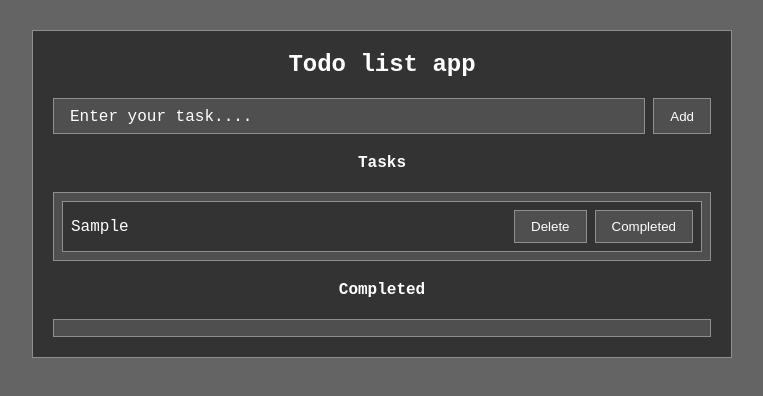
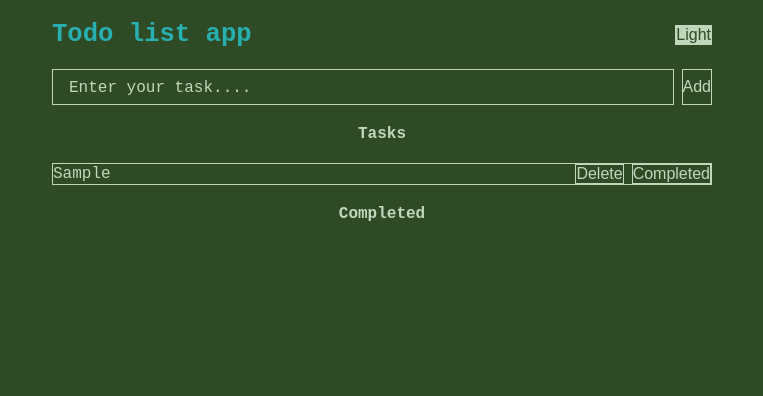
Before and after one commit to SandipTamangDev/project_3_js_todo_list_app, a plain HTML site: page index.html in a window 1280 px wide. Both pictures are taken after typing "Sample" into the empty fields and a click on the button "Add". Shown: the whole page, without its empty margins (258-1021 px from the left). Drawn offline with Linux system fonts and the light colour scheme.

Commit message:
feat: add dark/light theme toggle

```diff
--- a/css/styles.css
+++ b/css/styles.css
@@ -4,16 +4,29 @@
     box-sizing: border-box;
 }
 
+:root {
+    --white: #C0D7BB;
+    --black: #2F4B26;
+
+
+
+}
+
 body, html {
     height: 100%;
-    background-color: #646464;
+    /* background-color: #646464; */
     font-family:Arial, Helvetica, sans-serif;
-    padding: 5px;
 }
 
 body {
-    font-size: 1rem;
+    font-size: clamp(0.8rem, 2vw, 1rem);
     font-family: monospace
+}
+
+header {
+    display: flex;
+    align-items: center;
+    justify-content: space-between;
 }
 
 section {
@@ -21,31 +34,32 @@ section {
     display: flex;
     align-items: flex-start;
     justify-content: center;
-    padding: 20px 0;
 }
 
 .container {
-    background-color: #333;
+    background-color: var(--black);;
     padding: 20px;
-    width: clamp(700px, 50%, 1024px);
+    width: 100%;
+    max-width: 700px;
     text-align: center;
     display: flex;
     flex-direction: column;
     gap: 20px;
-    border: 1px solid rgb(143, 143, 143);
+    /* border: 1px solid rgb(143, 143, 143); */
 }
 
 ul li {
     list-style: none;
 }
 
-.container h1 {
-    color: #fff;
+h1 {
+    color: #28AFB0;
     font-family: monospace;
+    font-size: clamp(1.5rem, 2vw, 3rem);
 }
 
 h2 {
-    color: #fff;
+    /* color: #fff; */
     font-family: monospace;
     font-size: 1rem;
 }
@@ -60,52 +74,128 @@ input {
     padding: 0.5rem 1rem;
     outline: none;
     border: none;
-    background-color: #4f4f4f;
-    color: #fff;
+    /* background-color: #4f4f4f;
+    color: #fff; */
     font-size: 1rem;
-    border: 1px solid rgb(143, 143, 143);
+    /* border: 1px solid rgb(143, 143, 143); */
 }
 
 input::placeholder {
-    color: #fff;
+    /* color: #fff; */
     font-size: 1rem;
     font-family: monospace;
 }
 
 button {
-    padding: 0.5rem 1rem;
-    background-color: #4f4f4f;
-    border: 1px solid rgb(143, 143, 143);
-    color: #fff;
+    font-size: clamp(0.5rem, 2vw, 1rem);
+    /* background-color: #4f4f4f; */
+    /* border: 1px solid rgb(143, 143, 143);
+    color: #fff; */
     cursor: pointer;
 }
 
+button:hover {
+    /* background-color: #f4f4f4;
+    color: var(--black);; */
+    translate: transform()
+}
+
 ul {
-    background-color: #4f4f4f;
+    /* background-color: #4f4f4f; */
     display: flex;
     align-items: center;
     flex-direction: column;
     justify-content: flex-start;
     gap: 0.5rem;
-    padding: 0.5rem;
-    border: 1px solid rgb(143, 143, 143);
+    /* border: 1px solid rgb(143, 143, 143); */
 
 }
 
 ul li {
-    background-color: #333;
-    color: #fff;
+    /* background-color: var(--black);;
+    color: #fff; */
     display: flex;
     align-items: center;
     justify-content: space-between;
     width: 100%;
     text-align: left;
-    padding: 0.5rem;
-    border: 1px solid rgb(143, 143, 143);
+
     white-space: pre;
+    overflow-x: auto;
 }
 
 .button-wrapper {
     display: flex;
     gap: 0.5rem;
+    overflow-x: unset;
 }
+
+.Dark {
+    background-color: var(--white);;
+    color: var(--black);;
+}
+
+.Light {
+    background-color: var(--black);;
+    color: var(--white);
+}
+
+.Dark li {
+    border: 1px solid var(--black);
+}
+
+.Light li {
+    border: 1px solid var(--white);
+}
+
+.Dark section .container {
+    background-color: var(--white);
+    /* border: 1px solid var(--black); */
+}
+
+.Light section .container {
+    background-color: var(--black);
+    /* border: 1px solid var(--white); */
+}
+
+.Dark button {
+    background-color: var(--white);
+    color: var(--black);
+    border: 1px solid var(--black);
+}
+
+.Light button {
+    background-color: var(--black);
+    border: 1px solid var(--white);
+    color: var(--white);
+}
+
+.Light input {
+    background-color: var(--black);
+    color: var(--white);
+    border: 1px solid var(--white);
+}
+
+.Dark input {
+    background-color: var(--white);
+    color: var(--black);;
+    border: 1px solid var(--black);;
+}
+
+.Light #theme-switcher {
+    background-color: var(--white);;
+    color: var(--black);;
+}
+
+.Dark #theme-switcher {
+    background-color: var(--black);;
+    color: var(--white);;
+}
+
+.Light input::placeholder {
+    color: var(--black);;
+}
+
+.Light input::placeholder {
+    color: var(--white);
+}
--- a/index.html
+++ b/index.html
@@ -10,11 +10,14 @@
     <body>
         <section>
             <div class="container">
-                <h1>Todo list app</h1>
-                    <div class="input_container">
-                        <input type="text" id="input" placeholder="Enter your task....">
-                        <button type="button" id="add">Add</button>
-                    </div>
+                <header>
+                    <h1>Todo list app</h1>
+                    <button type="button" id="theme-switcher" aria-label="theme-switcher"></button>
+                </header>
+                <div class="input_container">
+                    <input type="text" id="input" placeholder="Enter your task....">
+                    <button type="button" id="add">Add</button>
+                </div>
 
                 <h2>Tasks</h2>
                 <ul id="task-list">
--- a/js/script.js
+++ b/js/script.js
@@ -2,6 +2,27 @@ const taskInput = document.getElementById('input');
 const todoList = document.getElementById('task-list');
 const addTaskBtn = document.getElementById('add');
 const completedList = document.getElementById('completed-task');
+
+function themeSwitcher() {
+    const themeSwitcherBtn = document.getElementById('theme-switcher');
+    let theme = localStorage.getItem("theme");
+    const getSystemTheme = () => window.matchMedia("(prefers-color-mode: dark)").match ? "Dark" : "Light";
+    if (!theme) theme = getSystemTheme();
+
+    themeSwitcherBtn.innerText = theme;
+
+    document.documentElement.classList.add(theme);
+
+    themeSwitcherBtn.addEventListener('click', ()=> {
+        theme = theme === "Light" ? "Dark" : "Light";
+        themeSwitcherBtn.innerText = theme;
+
+        document.documentElement.classList.toggle("Light", theme === "Light");
+        document.documentElement.classList.toggle("Dark", theme === "Dark");
+
+        localStorage.setItem("theme", theme);
+    });
+}
 
 function deleteTask(todoItem, buttonWrapper) {
     const deleteTaskBtn = document.createElement("button");
@@ -51,6 +72,8 @@ taskInput.addEventListener('keypress', (e)=> {
         addTask()
     }
 });
+
+themeSwitcher()
 
 
 
```
